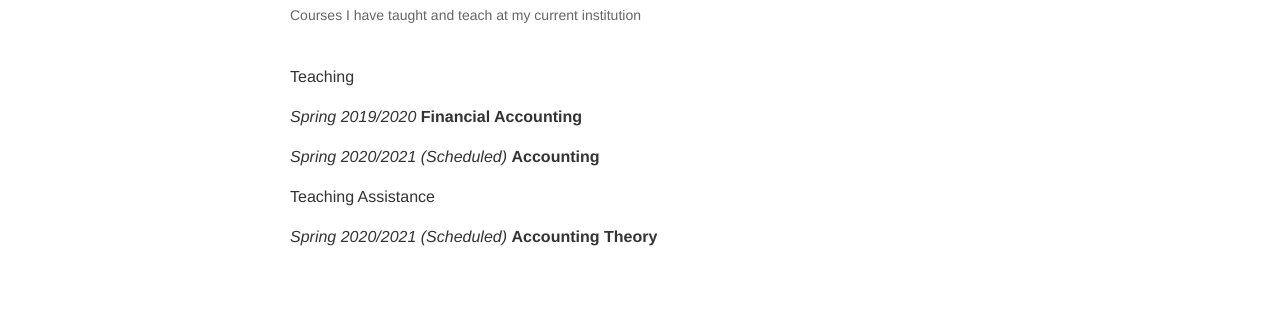
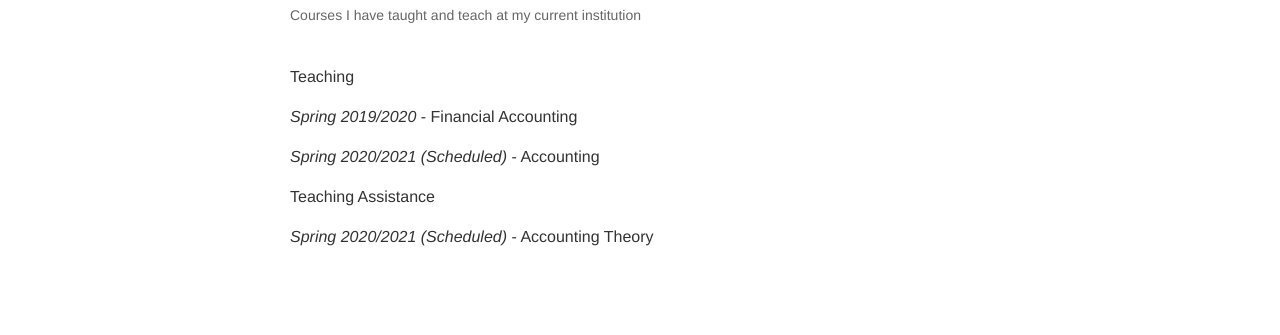
Before and after one commit to mrterinc/mrterinc.github.io, a Jekyll site: the page built from _pages/teaching.md, in a window 1280 px wide. Shown: the part 149-484 px from the top of the page. Built offline with Jekyll 4.4.1, drawn with Linux system fonts in a browser that asks for light colours.

```diff
--- a/_pages/teaching.md
+++ b/_pages/teaching.md
@@ -7,11 +7,13 @@ description: Courses I have taught and teach at my current institution
 
 Teaching
 
-*Spring 2019/2020* **Financial Accounting**
+*Spring 2019/2020* - Financial Accounting
 
-*Spring 2020/2021 (Scheduled)* **Accounting**
+*Spring 2020/2021 (Scheduled)* - Accounting
+
+
 
 
 Teaching Assistance
 
-*Spring 2020/2021 (Scheduled)* **Accounting Theory**
+*Spring 2020/2021 (Scheduled)* - Accounting Theory
```
